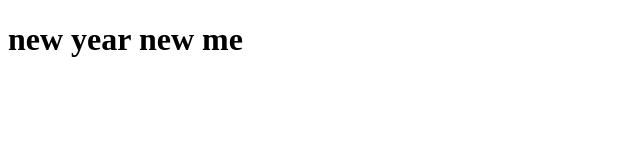
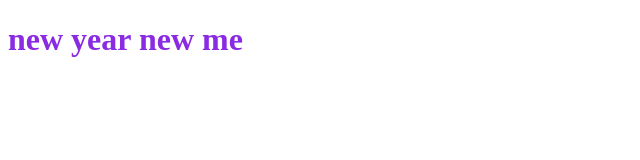
Before and after one commit to kaziabulhasib/task5-repo, a plain HTML site: page index.html in a window 1280 px wide. Shown: the whole page, without its empty margins (0-640 px from the left). Drawn offline with Linux system fonts and the light colour scheme.

Commit message:
h1 color change

```diff
--- a/index.html
+++ b/index.html
@@ -4,6 +4,7 @@
     <meta charset="UTF-8" />
     <meta name="viewport" content="width=device-width, initial-scale=1.0" />
     <title>New year new me</title>
+    <link rel="stylesheet" href="styles/style.css" />
   </head>
   <body>
     <h1>new year new me</h1>
--- /dev/null
+++ b/styles/style.css
@@ -0,0 +1,3 @@
+h1 {
+  color: blueviolet;
+}
```
